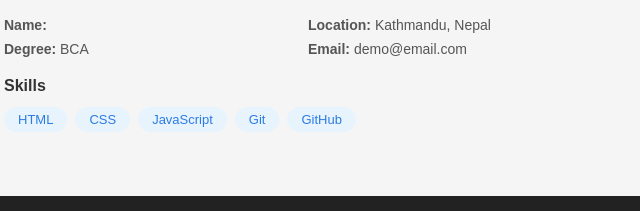
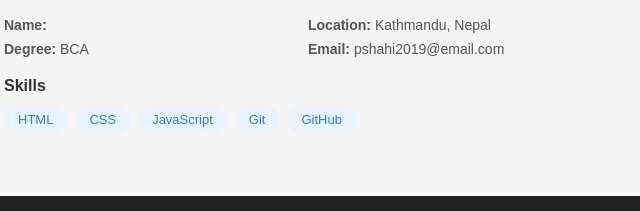
Before and after one commit to Pranish1016/Pranish_potfolio, a plain HTML site: page index.html in a window 1280 px wide. Shown: the part 843-1054 px from the top of the page, 436-1076 px from the left. Drawn offline with Linux system fonts and the light colour scheme.

Commit message:
email change

```diff
--- a/index.html
+++ b/index.html
@@ -70,7 +70,7 @@
     </div>
           <div><strong>Location:</strong> Kathmandu, Nepal</div>
           <div><strong>Degree:</strong> BCA</div>
-          <div><strong>Email:</strong> demo@email.com</div>
+          <div><strong>Email:</strong> pshahi2019@email.com</div>
         </div>
 
         <h3 style="font-size: 16px; margin-bottom: 12px;">Skills</h3>
```
